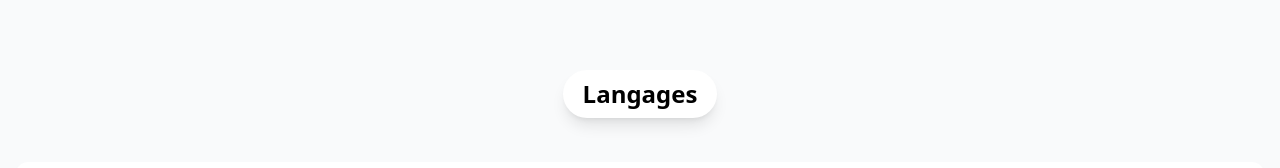
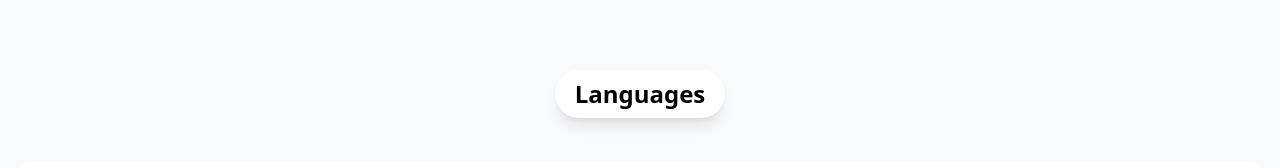
Before and after one commit to sacha-croon-vinci/Online-Resume, a React (Vite) app: page / in a window 1280 px wide. Shown: the part 2839-3007 px from the top of the page. Built offline with nearby package versions, Linux system fonts and the light colour scheme.

Commit message:
fix(ortho): languages or langages XD

```diff
--- a/src/App.tsx
+++ b/src/App.tsx
@@ -171,7 +171,7 @@ function App() {
         <div id='langages' className="border-t border-gray-300 dark:border-gray-700 my-8 pt-8 pb-8"></div>
 
         <div className='flex justify-center   py-1 mb-10 mx-60 select-none'>
-          <h2 className=' dark:text-white px-5 py-2 rounded-full bg-white dark:bg-gray-800 shadow-lg text-2xl font-semibold'>Langages</h2>
+          <h2 className=' dark:text-white px-5 py-2 rounded-full bg-white dark:bg-gray-800 shadow-lg text-2xl font-semibold'>Languages</h2>
         </div>
 
         <LanguageCard data={languages}/>
--- a/src/components/Navbar/Navbar.tsx
+++ b/src/components/Navbar/Navbar.tsx
@@ -33,7 +33,7 @@ export function Navbar() {
                             <a href="/#skills" onClick={handleDropdown} className="block px-4 py-2 text-black dark:text-white hover:bg-slate-100 dark:hover:bg-gray-600 transition-transform hover:scale-105">Skills</a>
                             <a href="/#studies" onClick={handleDropdown} className="block px-4 py-2 text-black dark:text-white hover:bg-slate-100 dark:hover:bg-gray-600 transition-transform hover:scale-105">Studies</a>
                             <a href="/#experiences" onClick={handleDropdown} className="block px-4 py-2 text-black dark:text-white hover:bg-slate-100 dark:hover:bg-gray-600 transition-transform hover:scale-105">Experiences</a>
-                            <a href="/#langages" onClick={handleDropdown} className="block px-4 py-2 text-black dark:text-white hover:bg-slate-100 dark:hover:bg-gray-600 transition-transform hover:scale-105">Langages</a>
+                            <a href="/#langages" onClick={handleDropdown} className="block px-4 py-2 text-black dark:text-white hover:bg-slate-100 dark:hover:bg-gray-600 transition-transform hover:scale-105">Languages</a>
 
                         </div>
                     )}
```
